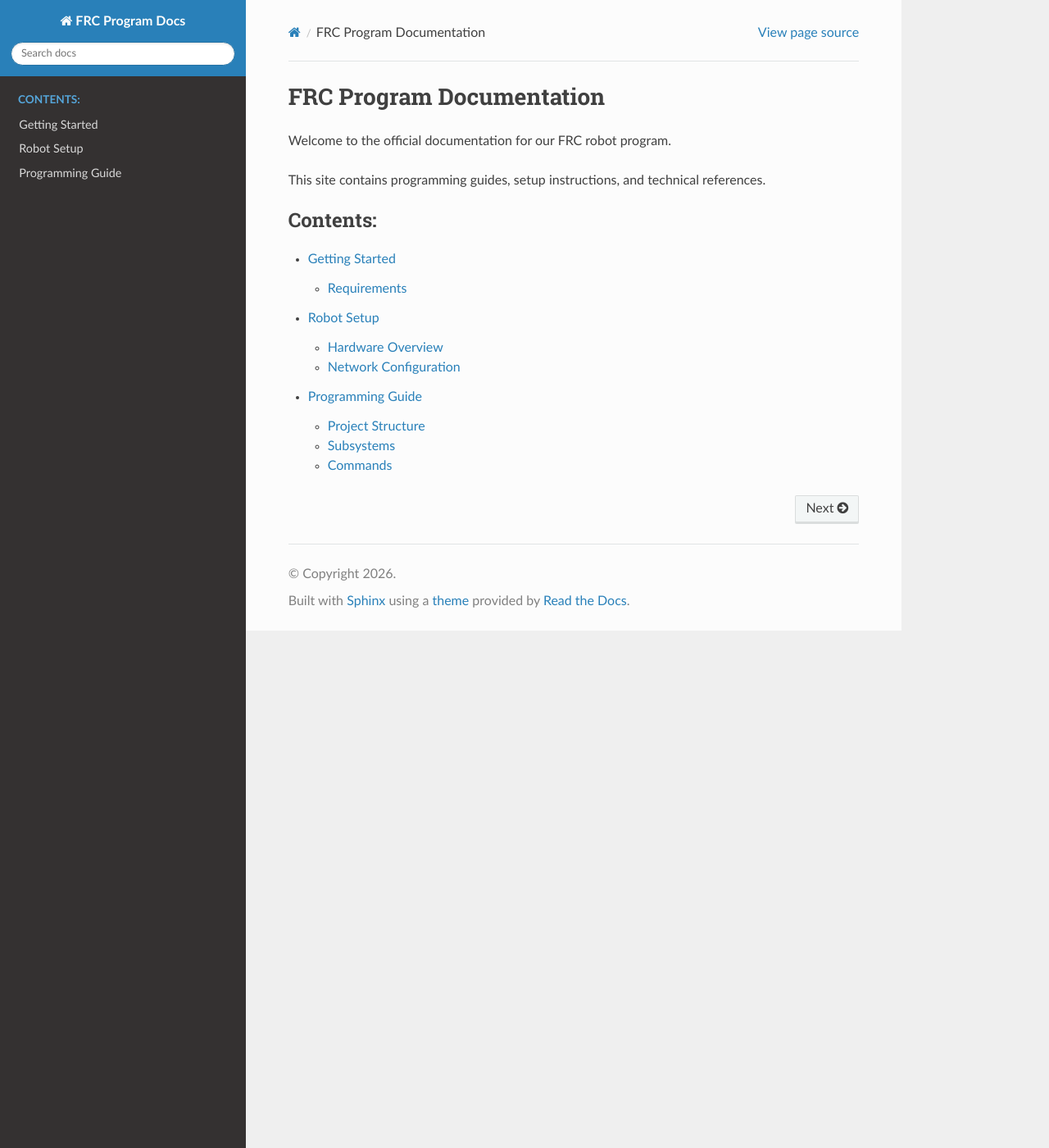
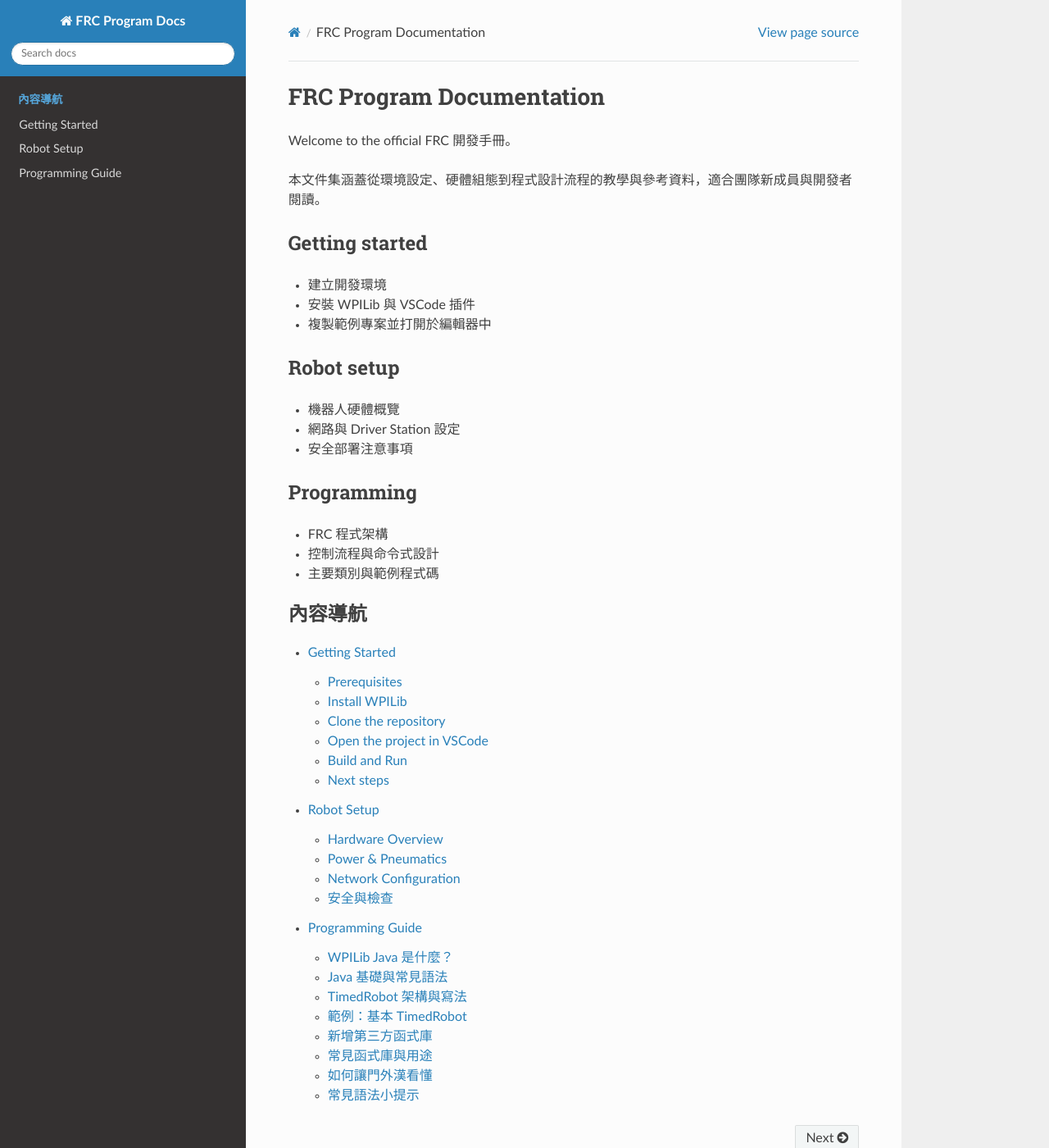
Before and after one commit to boring89/FRC-Program-Docs, a Sphinx documentation site: the page built from docs/source/index.rst, in a window 1280 px wide and 1400 px high. Shown: the whole window at 82% size. Built offline with Sphinx 7.4.7 and the Read the Docs theme 3.1.0, drawn with Linux system fonts in a browser that asks for light colours.

Commit message:
Add basic programming guide and update docs
Add a new basic_programming.rst (Chinese) with TimedRobot overview, examples, and third-party library usage (CTRE, REV, common hardware). Replace the old programming.rst (deleted) and update index.rst to reference the new page and localize the introduction. Revise getting_started.rst to clarify prerequisites, WPILib/VSCode setup, install/build/deploy steps, and fix the repo clone URL. Expand robot_setup.rst with detailed hardware, motor controller, sensor, power, and network configuration guidance.

```diff
--- /dev/null
+++ b/docs/source/basic_programming.rst
@@ -0,0 +1,152 @@
+Programming Guide
+=================
+
+本章節介紹 FRC 使用的 WPILib Java 程式架構，並解釋常見語法、TimedRobot 範例、第三方函式庫管理，以及 CTRE Phoenix 6 / REVlib 的基本用法。
+
+WPILib Java 是什麼？
+-------------------
+
+WPILib 是 FIRST 官方提供的機器人控制程式庫。它幫助你：
+
+- 控制馬達、編碼器、感測器和其他硬體
+- 撰寫比賽模式（自動、遙控）程式
+- 與 FRC Driver Station 和網路通訊
+
+Java 是 FRC 支援的語言之一，適合已經熟悉物件導向概念的隊伍。
+
+Java 基礎與常見語法
+------------------
+
+如果你是門外漢，先認識這些基本概念：
+
+- `class`: Java 的主要程式單位，例如 `Robot` 或 `Shooter`。
+- `method`: 函式或程序，例如 `robotInit()`、`teleopPeriodic()`。
+- `import`: 載入外部程式庫，例如 `import edu.wpi.first.wpilibj.TimedRobot;`。
+- `package`: 組織程式碼的資料夾結構。
+- `new`: 建立物件實例，例如 `new CANSparkMax(1, MotorType.kBrushless);`。
+
+以下是最簡單的 Java 程式碼範例：
+
+.. code-block:: java
+
+   public class Example {
+       public static void main(String[] args) {
+           System.out.println("Hello, FRC!");
+       }
+   }
+
+TimedRobot 架構與寫法
+---------------------
+
+大多數 FRC Java 專案使用 `TimedRobot`，它會每 20 毫秒呼叫一次週期函式。常見的類別與方法：
+
+- `robotInit()`: 機器人啟動時執行一次。
+- `autonomousInit()`: 自動模式開始時執行一次。
+- `autonomousPeriodic()`: 自動模式每週期執行一次。
+- `teleopInit()`: 遙控模式開始時執行一次。
+- `teleopPeriodic()`: 遙控模式每週期執行一次。
+- `disabledInit()` / `disabledPeriodic()`: 禁用時執行。
+
+這種架構讓你可以把初始化、單次設定和每次更新的邏輯分開。
+
+範例：基本 TimedRobot
+----------------------
+
+下面的範例展示一個最簡單的 `TimedRobot` 類別：
+
+.. code-block:: java
+
+   package frc.robot;
+
+   import edu.wpi.first.wpilibj.TimedRobot;
+   import edu.wpi.first.wpilibj.motorcontrol.PWMSparkMax;
+
+   public class Robot extends TimedRobot {
+       private PWMSparkMax motor = new PWMSparkMax(0);
+
+       @Override
+       public void robotInit() {
+           System.out.println("Robot initialized.");
+       }
+
+       @Override
+       public void teleopPeriodic() {
+           motor.set(0.5); // 以 50% 速度運轉馬達
+       }
+   }
+
+新增第三方函式庫
+----------------
+
+FRC Java 專案使用 Gradle 管理相依性，必要時可以在 `build.gradle` 中加入第三方函式庫。例如：
+
+.. code-block:: groovy
+
+   dependencies {
+       implementation "com.ctre.phoenix:phoenix:6.0.0"
+       implementation "com.revrobotics:rev-hub:1.0.0"
+   }
+
+使用步驟如下：
+
+1. 在 `build.gradle` 的 `dependencies` 區段新增相依性。
+2. 儲存檔案後，Gradle 會重新同步。
+3. 在 Java 檔中加入對應 `import`。
+
+常見函式庫與用途
+-----------------
+
+CTRE Phoenix 6
+~~~~~~~~~~~~~~~
+
+CTRE Phoenix 是控制 CTRE 系列馬達控制器（如 Talon FX、Victor SPX）最常用的函式庫。Phoenix 6 為新版 API，寫法較簡潔。
+
+基本使用步驟：
+
+.. code-block:: java
+
+   import com.ctre.phoenix.motorcontrol.can.TalonFX;
+   import com.ctre.phoenix.motorcontrol.ControlMode;
+
+   TalonFX leftMotor = new TalonFX(1);
+   leftMotor.set(ControlMode.PercentOutput, 0.5);
+
+REV Robotics
+~~~~~~~~~~~~
+
+REV 提供 CANSparkMax、SPARK MAX 控制器，並有自己的 Java API。常見用法：
+
+.. code-block:: java
+
+   import com.revrobotics.CANSparkMax;
+   import com.revrobotics.CANSparkMaxLowLevel.MotorType;
+
+   CANSparkMax sparkMax = new CANSparkMax(2, MotorType.kBrushless);
+   sparkMax.set(0.5);
+
+其他常見硬體庫
+~~~~~~~~~~~~~~~~
+
+- `navX`: 讀取陀螺儀與角度資料。
+- `Limelight`: 計算目標追蹤與視覺定位。
+- `PhotonVision`: 視覺辨識與相機處理。
+
+如何讓門外漢看懂
+----------------
+
+如果你不是程式設計背景，建議：
+
+- 先看 FRC Java 範例專案的 `Robot.java`。
+- 了解 `robotInit()` 與 `teleopPeriodic()` 的差異。
+- 從簡單的馬達控制開始，再逐漸加入感測器與自動模式。
+- 使用 WPILib 官方文件查詢類別與 API。
+
+常見語法小提示
+----------------
+
+- `;`：每行程式碼結尾必須加分號。
+- `{}`：用來包住程式區塊。
+- `//`：單行註解，`/* ... */`：多行註解。
+- `import`：放在檔案最上方。
+
+本章節目標是讓你理解 FRC Java 程式的基本結構，並能夠在 `TimedRobot` 中加入馬達控制與第三方函式庫。
--- a/docs/source/getting_started.rst
+++ b/docs/source/getting_started.rst
@@ -1,17 +1,59 @@
 Getting Started
 ===============
 
-This guide explains how to set up the development environment.
+本章節說明如何為 FRC 程式建立開發環境，以及如何開始使用本專案。
 
-Requirements
-------------
+Prerequisites
+-------------
 
-- VSCode
-- WPILib
+- Visual Studio Code
+- WPILib extension for VSCode
 - Java 17
+- FRC Driver Station (部署時必要)
 
-Clone the repository:
+Install WPILib
+--------------
+
+1. 下載並安裝 WPILib：
+   - 前往 https://wpilib.org 取得最新版本。
+   - 遵循官方安裝步驟。
+2. 在 VSCode 中安裝 WPILib 擴充套件。
+3. 確認 Java 17 已安裝，並且 `java -version` 顯示正確版本。
+
+Clone the repository
+--------------------
+
+使用 Git 將本專案複製到本機：
 
 .. code-block:: bash
 
-   git clone https://github.com/boring89/FRC-Program-Docs
+   git clone https://github.com/boring89/FRC-Program-Docs.git
+
+打開專案：
+
+- 在 VSCode 中選擇 `File -> Open Folder...`
+- 選擇剛才複製的資料夾
+
+Open the project in VSCode
+--------------------------
+
+1. 開啟 VSCode。
+2. 打開專案資料夾。
+3. 確認側邊欄中的 WPILib 工具已正確載入。
+4. 如果出現相依性提示，請執行 `pip install -r docs/requirements.txt`（如果你要建立文件網站）。
+
+Build and Run
+-------------
+
+若要編譯或部署機器人程式，請使用 WPILib 提供的命令或工具列選單。
+
+1. 在 VSCode 中打開命令面板（Ctrl+Shift+P）。
+2. 執行 `WPILib: Build Robot Code`。
+3. 執行 `WPILib: Deploy Robot Code`。
+
+Next steps
+----------
+
+- 前往 :doc:`/programming` 了解程式架構與控制流程。
+- 前往 :doc:`/robot_setup` 了解機器人硬體與網路設定。
+- 若要加入新功能，請先閱讀專案中的 `README` 或開發指南。
--- a/docs/source/index.rst
+++ b/docs/source/index.rst
@@ -1,14 +1,35 @@
 FRC Program Documentation
 =========================
 
-Welcome to the official documentation for our FRC robot program.
+Welcome to the official FRC 開發手冊。
 
-This site contains programming guides, setup instructions, and technical references.
+本文件集涵蓋從環境設定、硬體組態到程式設計流程的教學與參考資料，適合團隊新成員與開發者閱讀。
+
+Getting started
+---------------
+
+- 建立開發環境
+- 安裝 WPILib 與 VSCode 插件
+- 複製範例專案並打開於編輯器中
+
+Robot setup
+-----------
+
+- 機器人硬體概覽
+- 網路與 Driver Station 設定
+- 安全部署注意事項
+
+Programming
+-----------
+
+- FRC 程式架構
+- 控制流程與命令式設計
+- 主要類別與範例程式碼
 
 .. toctree::
    :maxdepth: 2
-   :caption: Contents:
+   :caption: 內容導航
 
    getting_started
    robot_setup
-   programming
+   basic_programming
--- a/docs/source/robot_setup.rst
+++ b/docs/source/robot_setup.rst
@@ -4,14 +4,97 @@ Robot Setup
 Hardware Overview
 -----------------
 
-Main components:
+FRC 機器人由許多子系統構成，從控制核心到驅動、感測與電源分配都不可忽視。常見的主要零件如下。
 
-- RoboRIO
-- Swerve Drive
-- Limelight cameras
-- NavX gyro
+Electronic Control
+~~~~~~~~~~~~~~~~~~
+
+- RoboRIO: 機器人中央控制器，是整個系統的大腦。它負責執行 WPILib 程式、處理感測器資料、控制馬達與通訊。
+- Power Distribution Panel (PDP): 傳統電力分配板，用來提供 12V 電源給馬達控制器、機器人電腦和其他電子設備，並內建電流感測器。
+- Power Distribution Hub (PDH): WPILib 新一代電力分配模組，功能與 PDP 類似，但支援更簡單的數位訊號與更方便的電流監測。
+- Advanced Power Distribution (AMPD): 更高階的電力模組，整合電流監測與電源管理，適合複雜布線需求的隊伍。
+
+Motor Controllers
+~~~~~~~~~~~~~~~~~
+
+馬達控制器是馬達與控制器之間的橋樑。常見型號包括：
+
+- Talon FX / Talon SRX（CTRE Phoenix）
+- Victor SPX（CTRE Phoenix）
+- CANSparkMax（REV Robotics）
+- SPARK MAX（REV Robotics）
+- PWM SparkMax、Jaguar、Victor 亦可用於較簡單的 PWM 馬達連接 （已棄用）。
+
+這些控制器通常透過 CAN 線路或 PWM 線連接到 RoboRIO 或 PDH，並由程式發送電力與速度指令。
+
+Motors
+~~~~~~
+
+FRC 常用馬達種類：
+
+- CIM Motor: 大扭力、高耐用性，常用於驅動系統。
+- NEO / NEO 550: 內建編碼器的無刷馬達，常與 CANSparkMax 搭配使用。
+- Falcon 500: CTRE 的無刷馬達，內建控制器與編碼器，常見於驅動與高性能系統。
+- Bag Motor / Mini CIM: 較小型、轉速較高，通常用於機構或射球機構。
+
+Drive Base
+~~~~~~~~~~
+
+機器人底盤驅動系統有多種設計：
+
+- Tank Drive: 左右兩側各一組馬達，簡單易用。
+- Swerve Drive: 每個輪子可獨立轉向與推進，靈活度高但控制複雜。
+- Mecanum Drive: 使用斜向輪，可原地平動。
+
+Sensor & Vision
+~~~~~~~~~~~~~~
+
+感測器與視覺模組用於定位、導航與目標追蹤：
+
+- Limelight: 常見的視覺目標追蹤相機，用於瞄準與自動對準。
+- NavX / Pigeon IMU: 提供陀螺儀、加速度計與姿態資料。
+- Encoder: 測量軸轉速或位置，常用於閉迴路控制。
+- Ultrasonic / Lidar: 用於距離感測與避障。
+
+Power & Pneumatics
+------------------
+
+電力與氣動系統也是機器人穩定運作的關鍵。
+
+- Battery: 通常使用 12V FRC 標準電池。
+- Voltage Regulator Module (VRM): 為控制器與感測器提供穩定 5V 或 12V 電源。
+- Compressor / Solenoid Module: 氣動系統供氣與電磁閥控制。
+
+Detailed Power Distribution Types
+~~~~~~~~~~~~~~~~~~~~~~~~~~~~~~~~~
+
+- PDP (Power Distribution Panel): 傳統 FRC 電力分配板，提供 12 個電路，並支援電流感測。
+- PDH (Power Distribution Hub): 新型分配模組，提供 CAN 連線與更多電流監控功能，通常與 WPILib 更加整合。
+- AMPD (Advanced Power Distribution): 更高階的電源分配與管理設備，可支援更複雜的系統需求。
 
 Network Configuration
 ---------------------
 
-Ensure the robot is on the correct FRC network before deployment.
+在部署前，請確認機器人與 Driver Station 均連接到 FRC 專用網路：
+
+- Robot IP 通常為 `10.TE.AM.2`（例如 `10.8.9.2`）。
+- Driver Station 必須設定正確 TEAM 號碼。
+- 檢查網路線、交換器和 Wi-Fi 設備是否正確連接。
+
+基本接線提示
+~~~~~~~~~~~~~~~~
+
+- RoboRIO: 連到 PDH/PDP 的 12V 電源，並接上網路線與 PC。
+- 馬達控制器: 使用 CAN 或 PWM 線連接至控制器，並將電力線接到 PDH/PDP。
+- 感測器: 如編碼器、NavX，通常連接到 RoboRIO 的數位輸入或 SPI 介面。
+- Limelight: 直接連接到網路，並與 RoboRIO 透過網路表格（NetworkTables）交換資料。
+
+安全與檢查
+-------------
+
+1. 開機前先檢查線材是否牢固。
+2. 確認電池電壓在安全範圍內。
+3. 檢查所有馬達控制器與感測器是否有正確 ID 與接線。
+4. 使用 Driver Station 的 `Test` 標籤頁確認馬達與輸入裝置功能正常。
+
+這些設備與架構是 FRC 機器人硬體的核心。理解它們的功能與連接方式，對於後續程式設計與調整非常重要。
```
Also changed, not shown: docs/source/programming.rst (deleted, +0 -19 lines).
